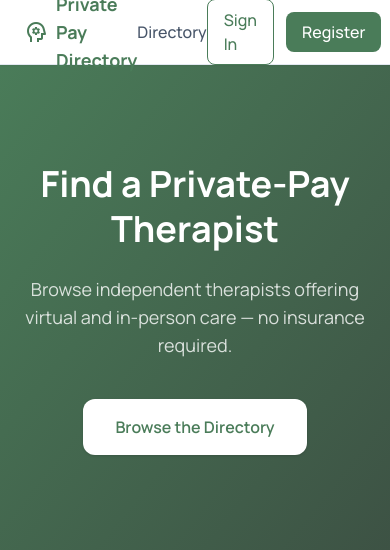
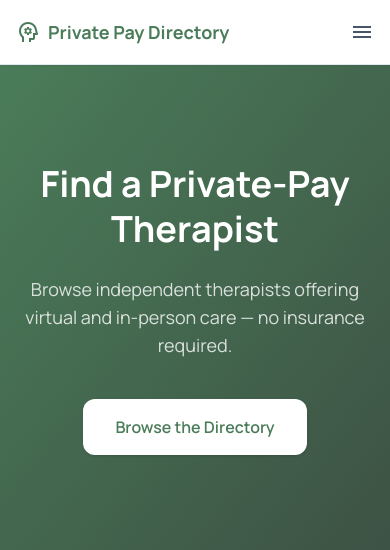
Before and after one commit to yort5/PrivatePayDirectory, an ASP.NET Core app: page / in a window 390 px wide. Shown: the top 550 px of the page. Run offline with ASP.NET Core 8, Linux system fonts and the light colour scheme; style sheets or scripts are compiled from the project's sources; the project's own start-up code is not run, and a stand-in starts its controllers and pages; some libraries are stand-ins or nearby versions.

Commit message:
Make the site usable at phone width
- Header: nav collapses into a menu button below md (native <details>,
  no JS); the logo no longer wraps onto three lines
- Directory: filters stack above results and start collapsed behind a
  Show/Hide toggle on narrow screens (with an active-filter count);
  provider cards use a narrower photo
- Admin approvals: pending cards wrap so Preview/Approve aren't clipped
- Admin approvals + Users: tables scroll horizontally instead of cutting
  off columns (Users' role controls were unreachable on a phone)

Co-Authored-By: Claude Opus 5.5 <noreply@anthropic.com>
Claude-Session: https://claude.ai/code/session_01C79UEdYcCpcJwyB8ydtEFY

```diff
--- a/src/PrivatePayDirectory.Web/Pages/Admin/Users.cshtml
+++ b/src/PrivatePayDirectory.Web/Pages/Admin/Users.cshtml
@@ -4,7 +4,7 @@
     ViewData["Title"] = "Admin — Users";
 }
 
-<div class="max-w-7xl mx-auto px-6 py-10">
+<div class="max-w-7xl mx-auto px-4 sm:px-6 py-6 sm:py-10">
     <h1 class="text-2xl font-bold text-slate-900 mb-6">Users</h1>
 
     @if (TempData["Success"] != null)
@@ -12,7 +12,7 @@
         <div class="mb-4 px-4 py-3 bg-green-50 border border-green-200 text-green-700 rounded-lg text-sm">@TempData["Success"]</div>
     }
 
-    <div class="bg-white rounded-xl border border-slate-200 shadow-sm overflow-hidden">
+    <div class="bg-white rounded-xl border border-slate-200 shadow-sm overflow-x-auto">
         <table class="w-full text-sm">
             <thead class="bg-slate-50 border-b border-slate-200">
                 <tr>
--- a/src/PrivatePayDirectory.Web/Pages/Shared/_Layout.cshtml
+++ b/src/PrivatePayDirectory.Web/Pages/Shared/_Layout.cshtml
@@ -31,20 +31,20 @@
 </head>
 <body class="bg-[#f8faf9] text-slate-900 min-h-screen">
     <header class="sticky top-0 z-50 bg-white border-b border-slate-200 shadow-sm">
-        <div class="max-w-7xl mx-auto px-6">
-            <nav class="flex items-center justify-between h-16">
-                <a asp-area="" asp-page="/Index" class="flex items-center gap-2 font-bold text-lg text-primary no-underline">
+        <div class="max-w-7xl mx-auto px-4 sm:px-6">
+            <nav class="flex items-center justify-between h-16 gap-4">
+                <a asp-area="" asp-page="/Index" class="flex items-center gap-2 font-bold text-lg text-primary no-underline whitespace-nowrap">
                     <span class="material-symbols-outlined text-primary">psychology</span>
                     Private Pay Directory
                 </a>
-                <div class="flex items-center gap-6">
+                <div class="hidden md:flex items-center gap-6">
                     <a asp-area="" asp-page="/Directory" class="text-slate-600 hover:text-primary font-medium transition-colors">Directory</a>
                     @if (User.IsInRole("Administrator"))
                     {
                         <a asp-area="" asp-page="/Admin/Providers" class="text-slate-600 hover:text-primary font-medium transition-colors">Admin</a>
                     }
                 </div>
-                <div class="flex items-center gap-3">
+                <div class="hidden md:flex items-center gap-3">
                     @if (User.Identity?.IsAuthenticated == true)
                     {
                         @if (User.FindFirst("ProviderId") != null)
@@ -65,6 +65,39 @@
                         <a asp-page="/Account/Register" class="px-4 py-2 rounded-lg bg-primary text-white font-medium hover:bg-primary/90 transition-colors">Register</a>
                     }
                 </div>
+
+                @* Phone-width menu: same links as above, collapsed behind a menu button (no JS needed) *@
+                <details class="md:hidden relative">
+                    <summary class="list-none [&::-webkit-details-marker]:hidden cursor-pointer p-2 -mr-2 rounded-lg text-slate-600 hover:bg-slate-100 flex" aria-label="Menu">
+                        <span class="material-symbols-outlined">menu</span>
+                    </summary>
+                    <div class="absolute right-0 top-full mt-2 w-56 bg-white border border-slate-200 rounded-xl shadow-lg py-2 flex flex-col text-slate-700 font-medium">
+                        <a asp-area="" asp-page="/Directory" class="px-4 py-2.5 hover:bg-slate-50">Directory</a>
+                        @if (User.IsInRole("Administrator"))
+                        {
+                            <a asp-area="" asp-page="/Admin/Providers" class="px-4 py-2.5 hover:bg-slate-50">Admin</a>
+                        }
+                        @if (User.Identity?.IsAuthenticated == true)
+                        {
+                            @if (User.FindFirst("ProviderId") != null)
+                            {
+                                <a asp-area="" asp-page="/Provider/Edit" class="px-4 py-2.5 hover:bg-slate-50">My Profile</a>
+                            }
+                            else if (!User.IsInRole("Administrator"))
+                            {
+                                <a asp-area="" asp-page="/Provider/Register" class="px-4 py-2.5 hover:bg-slate-50">Join as Provider</a>
+                            }
+                            <form method="post" action="/Account/Logout" class="border-t border-slate-100 mt-1 pt-1">
+                                <button type="submit" class="w-full text-left px-4 py-2.5 hover:bg-slate-50 bg-transparent border-0 cursor-pointer">Sign Out</button>
+                            </form>
+                        }
+                        else
+                        {
+                            <a asp-page="/Account/Login" class="px-4 py-2.5 hover:bg-slate-50 border-t border-slate-100 mt-1">Sign In</a>
+                            <a asp-page="/Account/Register" class="px-4 py-2.5 hover:bg-slate-50 text-primary">Register</a>
+                        }
+                    </div>
+                </details>
             </nav>
         </div>
     </header>
```
Also changed, not shown: src/PrivatePayDirectory.Web/Pages/Admin/Providers.cshtml (+10 -10 lines), src/PrivatePayDirectory.Web/Pages/Directory.cshtml (+43 -10 lines).
